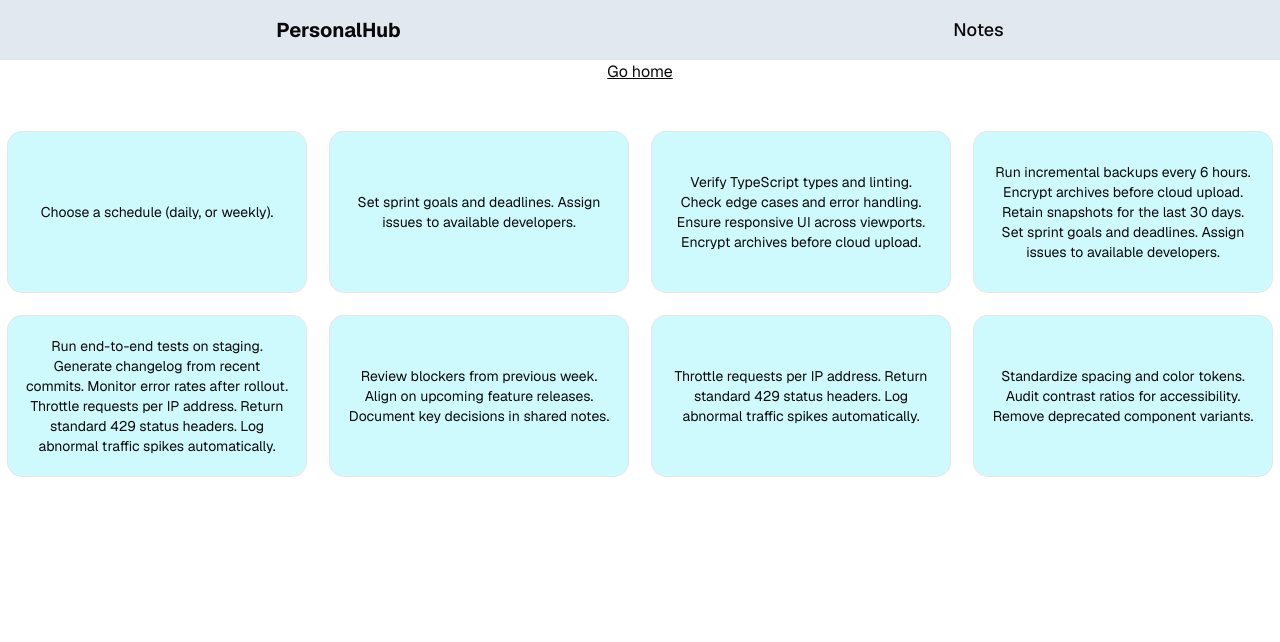
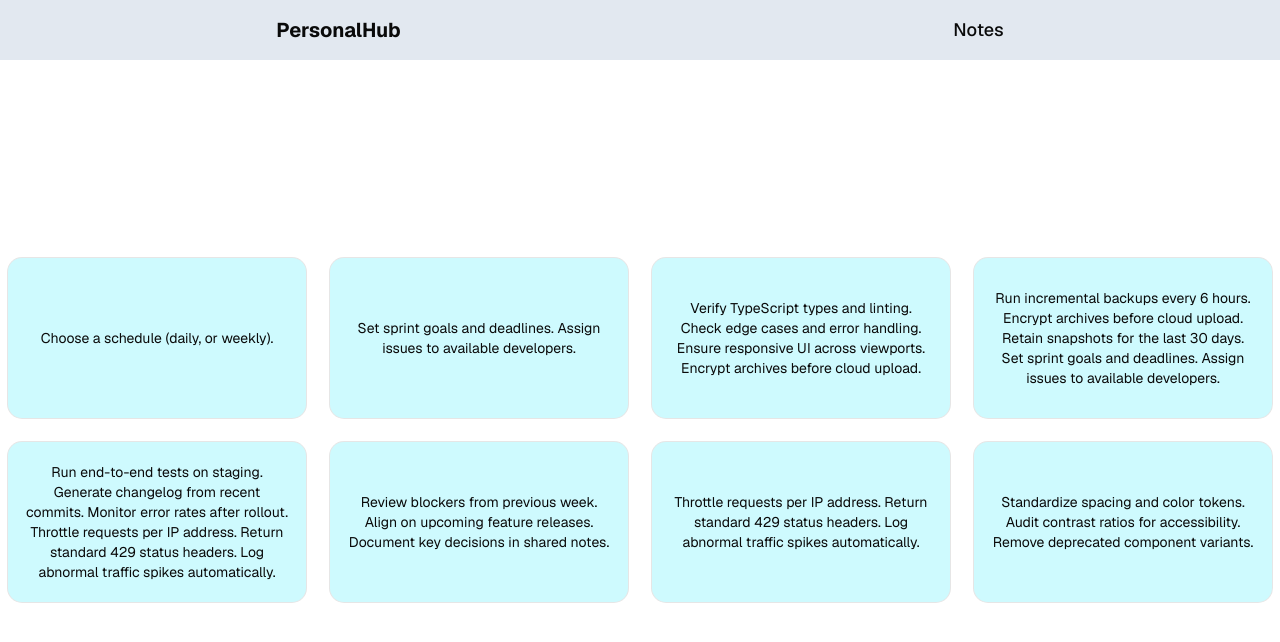
Before and after one commit to Nazarii-Lesniak/personal-hub, a Next.js app: page /notes in a window 1280 px wide. Shown: the top 642 px of the page. Built offline with nearby package versions, Linux system fonts and the light colour scheme.

Commit message:
feat(notes): enhance NotesListPage layout and structure

```diff
--- a/src/app/notes/page.tsx
+++ b/src/app/notes/page.tsx
@@ -1,15 +1,15 @@
+import type { Metadata } from "next";
 import Link from "next/link";
-import { NoteCard } from "@/entities/note/ui/NoteCard";
+import { NoteCard } from "@/entities/note/";
 import { MOCK_NOTES } from "@/mocks/mockCardContent";
+
+export const metadata: Metadata = {
+  title: "Notes",
+};
 
 export default function NotesListPage() {
   return (
-    <main className="flex flex-col gap-10">
-      <div className="flex justify-center">
-        <Link href="/" className="underline">
-          Go home
-        </Link>
-      </div>
+    <main className="flex flex-1 flex-col items-center justify-center gap-10">
       <div className="grid w-full justify-items-center grid-cols-1 gap-3 p-2 sm:grid-cols-2 md:gap-4 lg:grid-cols-3 lg:gap-5 xl:grid-cols-4 xl:gap-6">
         {MOCK_NOTES.map((note) => (
           <Link
```
